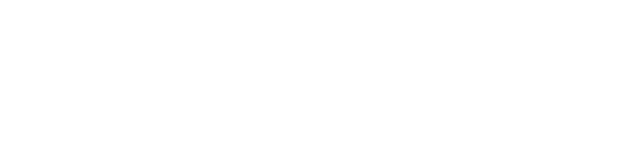
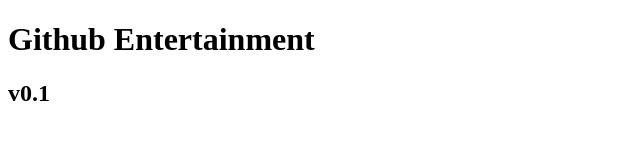
Before and after one commit to GalactiGames/OHand, a plain HTML site: page index.html in a window 1280 px wide. Shown: the whole page, without its empty margins (0-640 px from the left). Drawn offline with Linux system fonts and the light colour scheme.

Commit message:
creation css

```diff
--- a/index.html
+++ b/index.html
@@ -4,9 +4,12 @@
     <meta charset="UTF-8">
     <meta http-equiv="X-UA-Compatible" content="IE=edge">
     <meta name="viewport" content="width=device-width, initial-scale=1.0">
-    <title>Document</title>
+    <title>Training</title>
 </head>
 <body>
 
+    <h1>Github Entertainment</h1>
+    <h2>v0.1</h2>
+
 </body>
 </html>
```
Also changed, not shown: css/css.css (added).
